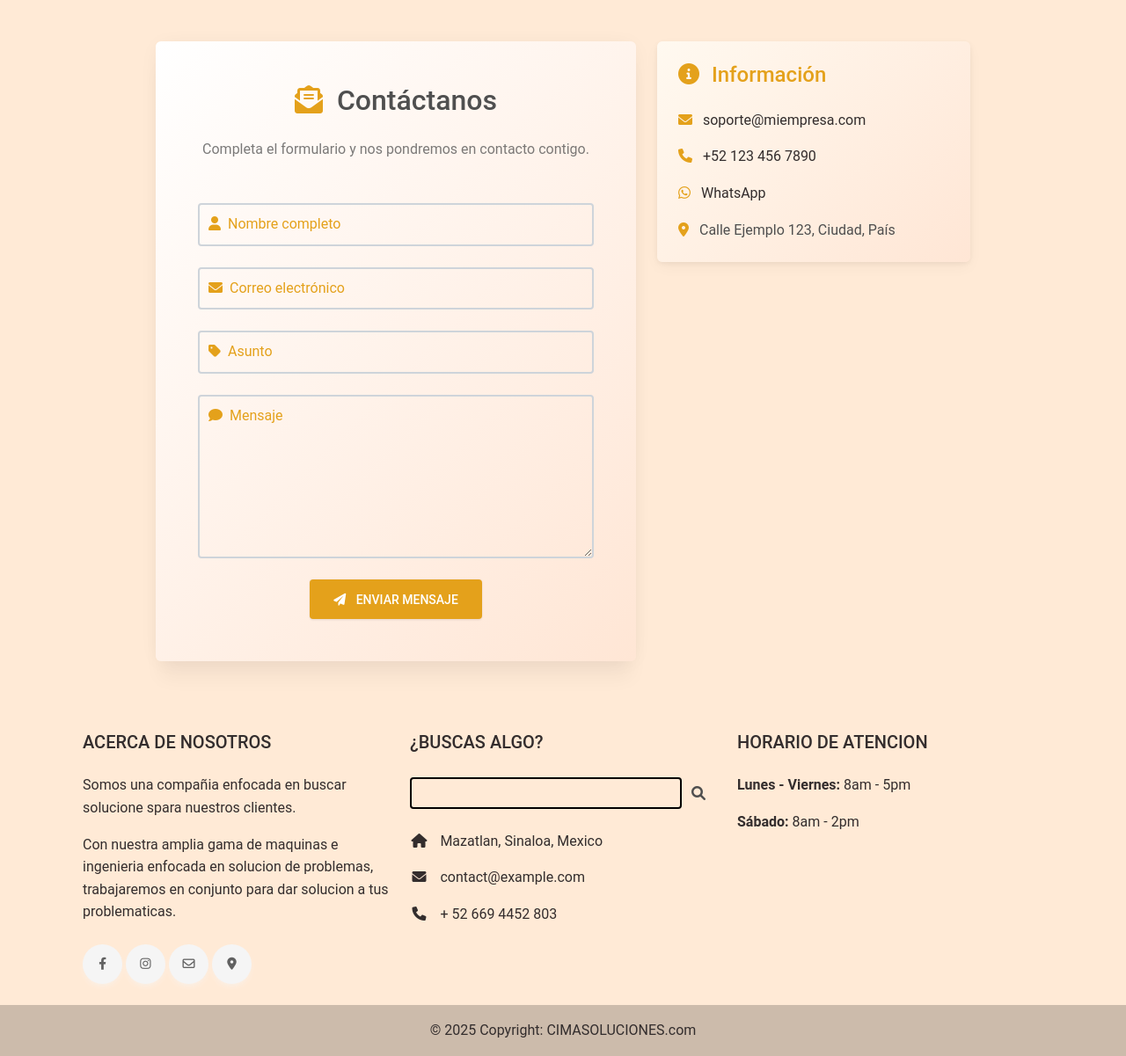
After one commit to TMestructuralDev/website, a Django app: page /contacto in a window 1280 px wide. The commit adds this page. Shown: the part 641-1842 px from the top of the page at 88% size. Run offline with Django 5.2, Linux system fonts and the light colour scheme; data comes from the database, SQL or seed files in the repository; both versions use the stored data as it was before the commit.

Commit message:
Creado template de contacto

```diff
--- a/src/sitioweb/home/static/home/style.css
+++ b/src/sitioweb/home/static/home/style.css
@@ -173,3 +173,19 @@ body {
 .dropdown-menu {
     z-index: 9999;
 }
+
+
+.text-orange {
+    color: #ff6600 !important;
+}
+
+.btn-orange {
+    background-color: #ff6600 !important;
+    border-color: #ff6600 !important;
+    color: white !important;
+}
+
+.btn-orange:hover {
+    background-color: #e55a00 !important;
+    border-color: #e55a00 !important;
+}
--- /dev/null
+++ b/src/sitioweb/home/templates/home/contacto.html
@@ -0,0 +1,86 @@
+{% extends "home/base.html" %}
+{% load static %}
+
+{% block content %}
+<style>
+  .form-control-visible {
+    border: 2px solid #ced4da !important;
+    border-radius: 0.5rem;
+    box-shadow: none !important;
+  }
+</style>
+
+<div class="container my-5">
+  <div class="row justify-content-center g-4">
+
+    <!-- Formulario de contacto -->
+    <div class="col-12 col-md-8 col-lg-6">
+      <div class="p-5 rounded-4 shadow-5" style="background: linear-gradient(135deg, #ffffff, #ffe6d5);">
+        <!-- Título Contactanos -->
+        <h2 class="text-center mb-4">
+          <i class="fas fa-envelope-open-text me-2 text-warning"></i> Contáctanos
+        </h2>
+        <p class="text-center text-muted mb-5">
+          Completa el formulario y nos pondremos en contacto contigo.
+        </p>
+
+        <form method="POST" action="{% url 'contacto' %}">
+          {% csrf_token %}
+
+          <!-- Nombre -->
+          <div class="form-outline mb-4 position-relative">
+            <input type="text" id="nombre" name="nombre" class="form-control form-control-visible form-control-lg" placeholder="Nombre completo" required />
+            <label class="form-label text-warning" for="nombre">
+              <i class="fas fa-user me-2 text-warning"></i>Nombre completo
+            </label>
+          </div>
+
+          <!-- Email -->
+          <div class="form-outline mb-4 position-relative">
+            <input type="email" id="email" name="email" class="form-control form-control-visible form-control-lg" placeholder="Correo electrónico" required />
+            <label class="form-label text-warning" for="email">
+              <i class="fas fa-envelope me-2 text-warning"></i>Correo electrónico
+            </label>
+          </div>
+
+          <!-- Asunto -->
+          <div class="form-outline mb-4 position-relative">
+            <input type="text" id="asunto" name="asunto" class="form-control form-control-visible form-control-lg" placeholder="Asunto" />
+            <label class="form-label text-warning" for="asunto">
+              <i class="fas fa-tag me-2 text-warning"></i>Asunto
+            </label>
+          </div>
+
+          <!-- Mensaje -->
+          <div class="form-outline mb-4 position-relative">
+            <textarea class="form-control form-control-visible form-control-lg" id="mensaje" name="mensaje" rows="5" placeholder="Mensaje" required></textarea>
+            <label class="form-label text-warning" for="mensaje">
+              <i class="fas fa-comment me-2 text-warning"></i>Mensaje
+            </label>
+          </div>
+
+          <!-- Botón enviar -->
+          <div class="d-flex justify-content-center">
+            <button type="submit" class="btn btn-warning btn-lg shadow-2">
+              <i class="fas fa-paper-plane me-2"></i> Enviar mensaje
+            </button>
+          </div>
+
+        </form>
+      </div>
+    </div>
+
+    <!-- Información de contacto lateral -->
+    <div class="col-12 col-md-4 col-lg-4">
+      <div class="p-4 rounded-4 shadow-3" style="background: linear-gradient(135deg, #fff9f0, #ffe6d5);">
+        <h4 class="mb-4 text-warning"><i class="fas fa-info-circle me-2 text-warning"></i> Información</h4>
+        <p class="mb-3"><i class="fas fa-envelope me-2 text-warning"></i> <a href="mailto:soporte@miempresa.com" class="text-decoration-none text-dark">soporte@miempresa.com</a></p>
+        <p class="mb-3"><i class="fas fa-phone me-2 text-warning"></i> <a href="tel:+521234567890" class="text-decoration-none text-dark">+52 123 456 7890</a></p>
+        <p class="mb-3"><i class="fab fa-whatsapp me-2 text-warning"></i> <a href="https://wa.me/521234567890" target="_blank" class="text-decoration-none text-dark">WhatsApp</a></p>
+        <p class="mb-0"><i class="fas fa-map-marker-alt me-2 text-warning"></i> Calle Ejemplo 123, Ciudad, País</p>
+      </div>
+    </div>
+
+  </div>
+</div>
+{% endblock %}
--- a/src/sitioweb/home/urls.py
+++ b/src/sitioweb/home/urls.py
@@ -4,4 +4,5 @@ from . import views
 
 urlpatterns = [
     path("", views.home, name="home"),
+    path("contacto", views.contacto, name="contacto"),
 ]
--- a/src/sitioweb/home/views.py
+++ b/src/sitioweb/home/views.py
@@ -16,3 +16,7 @@ def home(request):
     }
 
     return render(request, 'home/home.html', context)
+
+
+def contacto(request):
+    return render(request, 'home/contacto.html')
```
Also changed, not shown: src/sitioweb/datos.json (deleted, +0 -1 lines), src/sitioweb/usuarios/templates/perfil/perfil.html (+110 -14 lines), src/sitioweb/db.sqlite3 (deleted).
